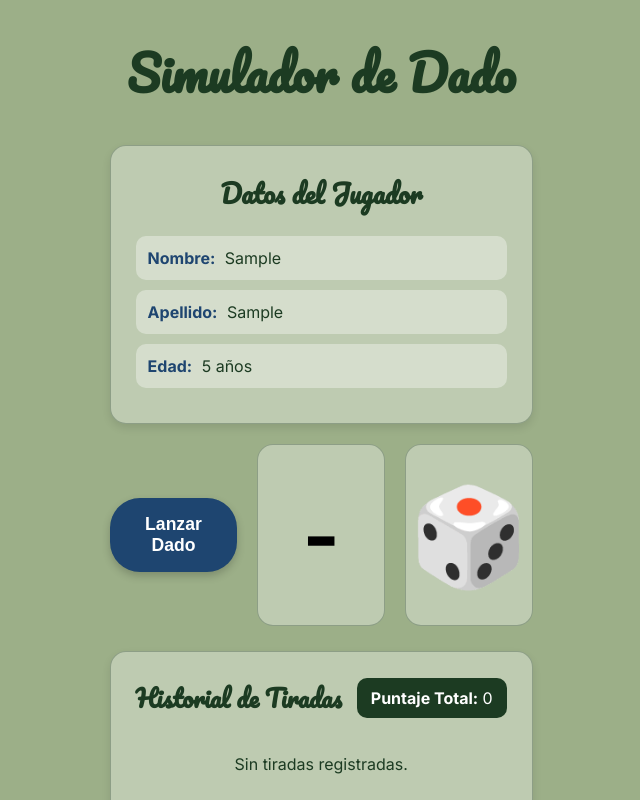
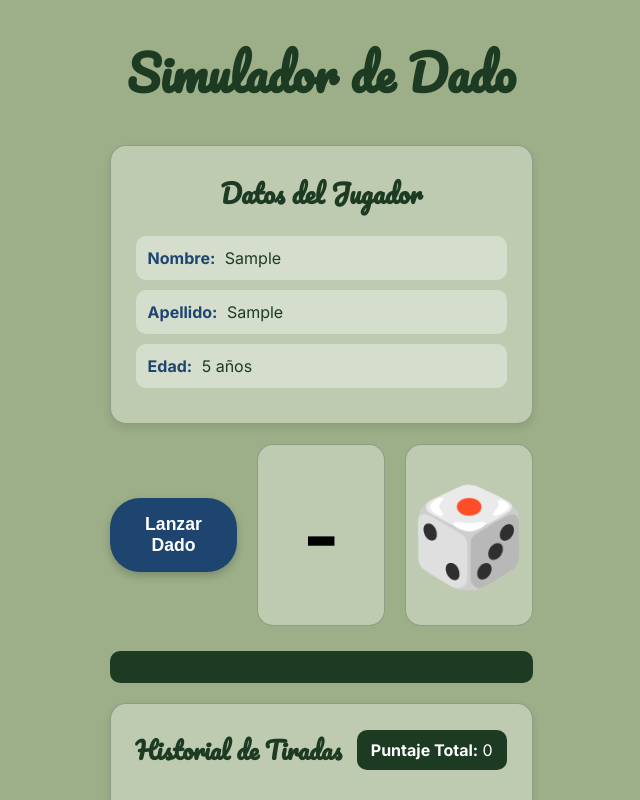
Before and after one commit to AlezzzGutierrez/fpwProyecto04JSGrupo4, a React (Vite) app: page / in a window 1280 px wide. Both pictures are taken after typing "Sample", "Sample", "5" into the empty fields and a click on the button "Guardar Jugador". Shown: the top 800 px of the page, without its empty margins (292-932 px from the left). Built offline with nearby package versions, Linux system fonts and the light colour scheme.

Commit message:
Gianella Gutierrez Corrige estilos e imports

```diff
--- a/src/App.jsx
+++ b/src/App.jsx
@@ -3,7 +3,6 @@ import PlayerForm from "./components/PlayerForm.jsx";
 import PlayerCard from "./components/PlayerCard.jsx";
 import GameResults from "./components/GameResults.jsx";
 import "./css/style.css";
-import "./css/player-return.css";
 
 function App() {
   // 1. Estado para guardar los datos del jugador registrado
@@ -45,6 +44,25 @@ function App() {
     setTotalScore(0);
   };
 
+  // Devuelve el mensaje según el último resultado del dado
+  function obtenerMensaje() {
+    if (rolls.length === 0) {
+      return "";
+    }
+
+    const dado = rolls[rolls.length - 1].result;
+
+    if (dado === 1) {
+      return "Mala suerte, sacaste 1";
+    } else if (dado === 6) {
+      return "¡FELICIDADES! ¡Sacaste el mayor!";
+    } else {
+      return "Buen tiro!";
+    }
+  }
+
+
+
   return (
     <div className="main-card">
       <h1 className="titulo">Simulador de Dado</h1>
@@ -78,8 +96,16 @@ function App() {
             </div>
           </div>
 
+          <p className={`banner-resultado ${
+             rolls.length > 0 && rolls[rolls.length - 1].result === 1
+            ? "mala-suerte"
+              : ""
+                }`}>
+              {obtenerMensaje()}
+            </p>
           {/* Historial de tiradas */}
-          <GameResults rolls={rolls} totalScore={totalScore} />
+             <GameResults rolls={rolls} totalScore={totalScore} />
+
 
           {/*Botón para salir del usuario registrado*/}
           <div className="button-player-return">
--- a/src/css/player-return.css
+++ b/src/css/player-return.css
@@ -1,4 +1,5 @@
-/* Contenedor del botón para cambiar de jugador */
+
+/* Contenedor del botón */
 .button-player-return {
     display: flex;
     justify-content: center;
@@ -21,6 +22,12 @@
     transition: transform 0.2s, background-color 0.2s;
 }
 
+.button-player-return .btn-submit:hover {
+    background-color: #163455;
+    transform: translateY(-2px);
+}
+
+
 /* Efecto al pasar el cursor */
 .button-player-return .btn-submit:hover {
     background-color: #163455;
@@ -31,3 +38,6 @@
 .button-player-return .btn-submit:active {
     transform: translateY(0);
 }
+body {
+    background-color: red !important;
+}
--- a/src/css/style.css
+++ b/src/css/style.css
@@ -49,7 +49,7 @@ body {
 }
 
 .btn-dado {
-    background-color: #1e4570; /* Azul marino */
+    background-color: #1e4570;
     color: #ffffff;
     border: none;
     padding: 16px 20px;
@@ -93,7 +93,7 @@ body {
 
 /* Banner de mensaje abajo */
 .banner-resultado {
-    background-color: #1c3b22; /* Verde oscuro */
+    background-color: #1c3b22;
     color: #ffffff;
     text-align: center;
     padding: 16px;
@@ -107,3 +107,43 @@ body {
 .banner-resultado.mala-suerte {
     background-color: #8b0000;
 }
+
+/* Contenedor del botón */
+.button-player-return {
+    display: flex;
+    justify-content: center;
+    margin-top: 25px;
+    width: 100%;
+}
+
+/* Botón Cambiar de Jugador */
+.button-player-return .btn-submit {
+    background-color: #1e4570;
+    color: #ffffff;
+    border: none;
+    padding: 14px 28px;
+    font-family: 'Inter', sans-serif;
+    font-size: 1rem;
+    font-weight: 600;
+    border-radius: 30px;
+    cursor: pointer;
+    box-shadow: 0 4px 8px rgba(0, 0, 0, 0.2);
+    transition: transform 0.2s, background-color 0.2s;
+}
+
+.button-player-return .btn-submit:hover {
+    background-color: #163455;
+    transform: translateY(-2px);
+}
+
+
+/* Efecto al pasar el cursor */
+.button-player-return .btn-submit:hover {
+    background-color: #163455;
+    transform: translateY(-2px);
+}
+
+/* Efecto al presionar */
+.button-player-return .btn-submit:active {
+    transform: translateY(0);
+}
```
Also changed, not shown: src/DU.md (added).
